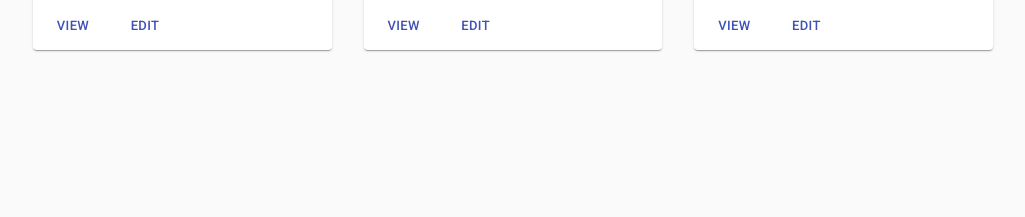
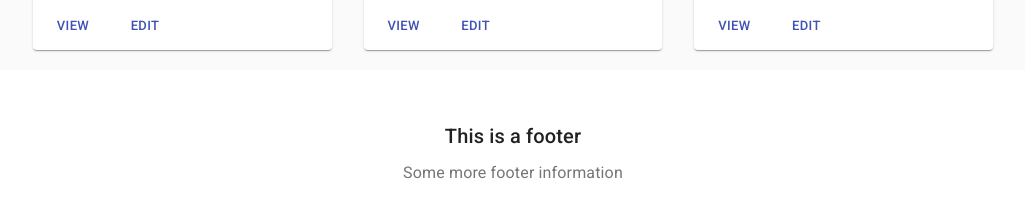
Before and after one commit to nuovodw/react_mini_photo_album, a React (Create React App) app: page / in a window 1280 px wide. Shown: the part 1585-1802 px from the top of the page, without its empty margins (127-1152 px from the left). Before the commit the page ends 1655 px from the top, so only its background shows below. Built offline with nearby package versions, Linux system fonts and the light colour scheme.

Commit message:
add footer

```diff
--- a/src/App.js
+++ b/src/App.js
@@ -100,6 +100,14 @@
 					</Grid>
 				</Container>
 			</main>
+			<footer className={classes.footer}>
+				<Typography variant="h6" align="center" gutterBottom>
+					This is a footer
+				</Typography>
+				<Typography variant="subtitle1" align="center" color="textSecondary">
+					Some more footer information
+				</Typography>
+			</footer>
 		</>
 	);
 };
--- a/src/styles.js
+++ b/src/styles.js
@@ -26,6 +26,10 @@
 	cardContent: {
 		flexGrow: 1,
 	},
+	footer: {
+		backgroundColor: theme.palette.background.paper,
+		padding: '50px 0',
+	},
 }));
 
 export default useStyles;
```
